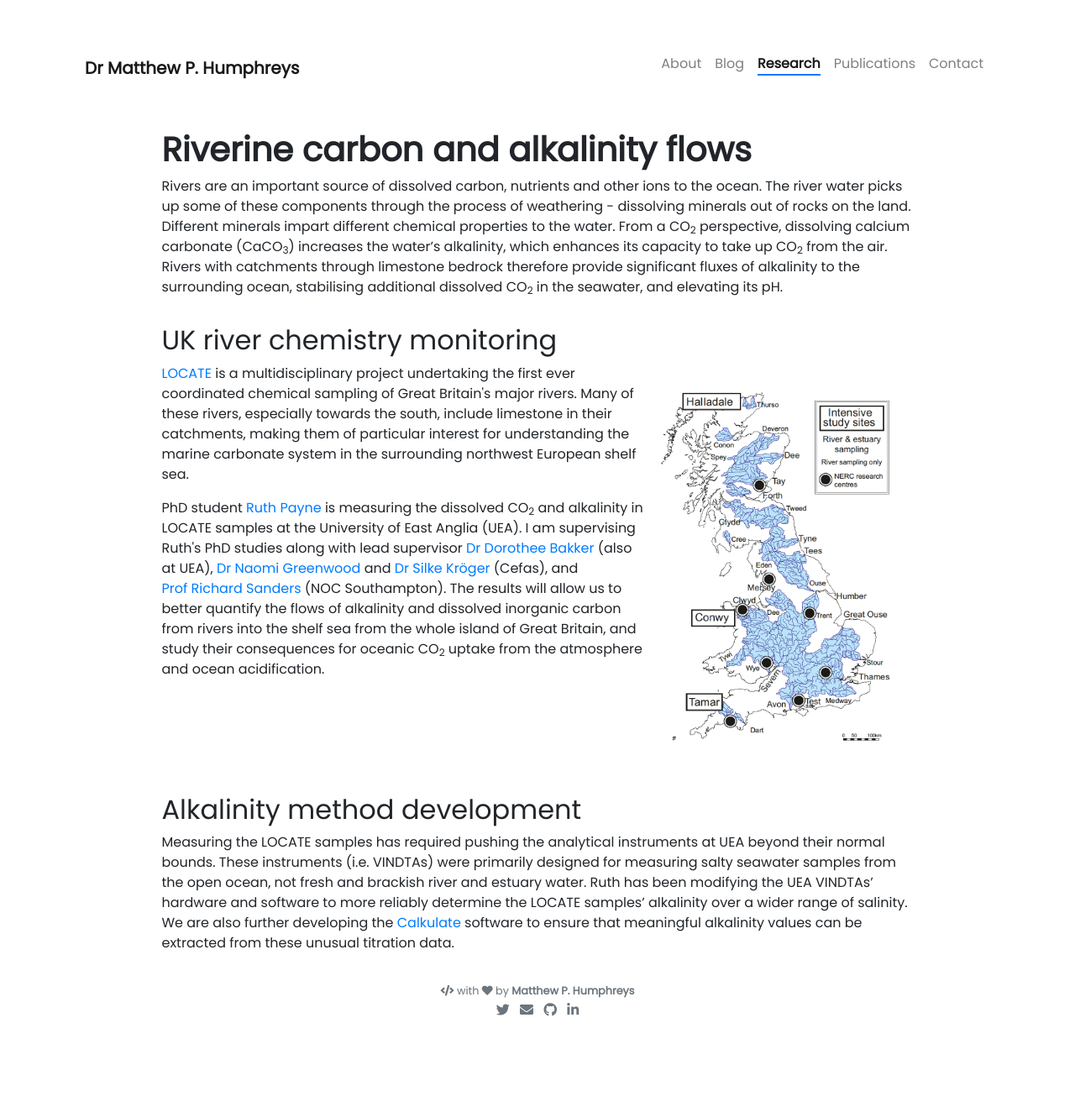
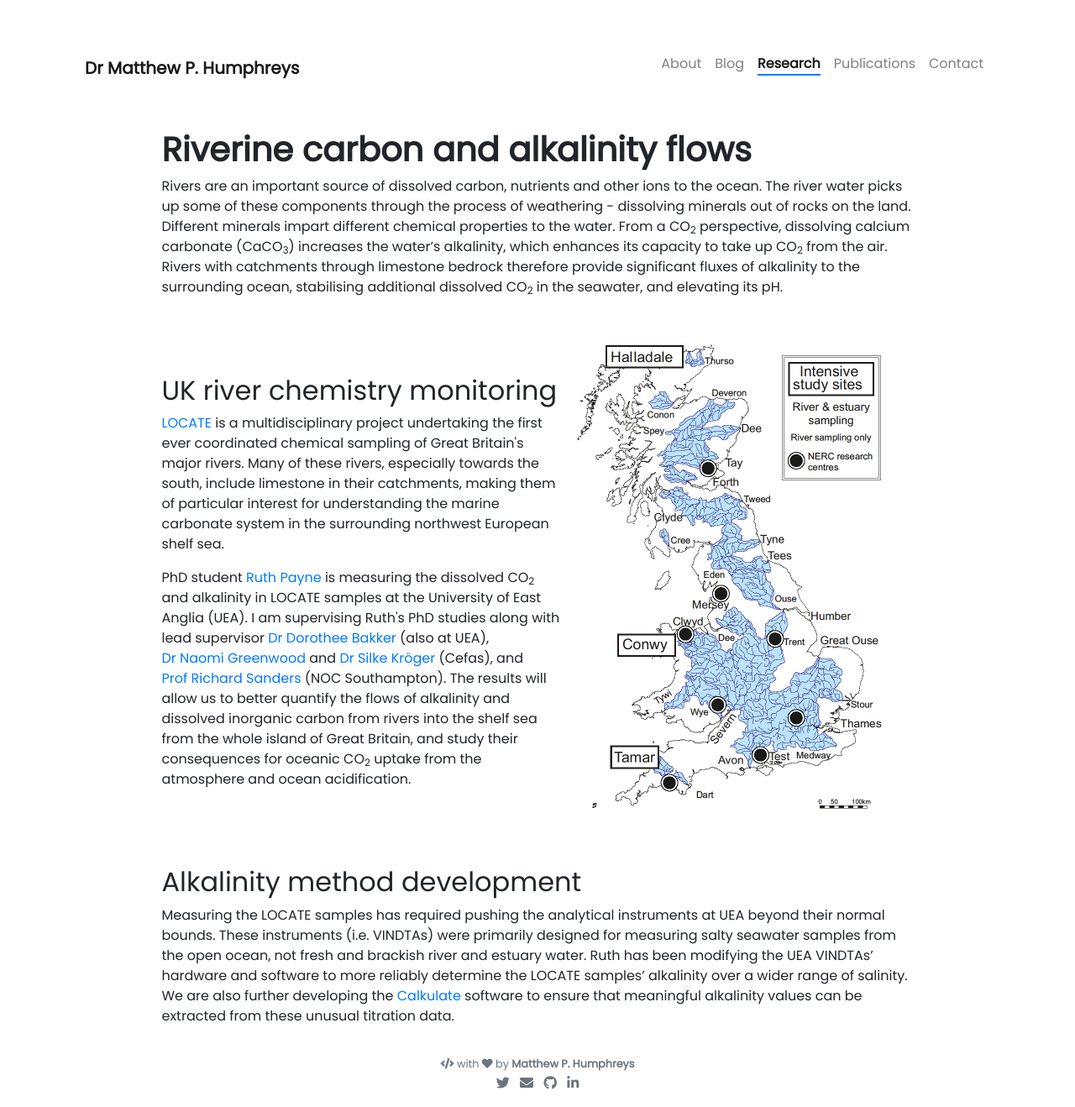
Before and after one commit to mvdh7/mvdh7.github.io, a Jekyll site: the page built from _projects/350-locate.md, in a window 1280 px wide. Shown: the whole page at 84% size. Built offline with Jekyll 4.4.1, drawn with Linux system fonts in a browser that asks for light colours; nearby versions of some CDN libraries; comment, search, counter and statistics services are not loaded; before the commit the page ends 1231 px from its top, so only the background shows below that.

Commit message:
Add h2 to the flexbox

```diff
--- a/_projects/350-locate.md
+++ b/_projects/350-locate.md
@@ -12,17 +12,16 @@
 
 Rivers are an important source of dissolved carbon, nutrients and other ions to the ocean. The river water picks up some of these components through the process of weathering - dissolving minerals out of rocks on the land. Different minerals impart different chemical properties to the water. From a CO<sub>2</sub> perspective, dissolving calcium carbonate (CaCO<sub>3</sub>) increases the water's alkalinity, which enhances its capacity to take up CO<sub>2</sub> from the air. Rivers with catchments through limestone bedrock therefore provide significant fluxes of alkalinity to the surrounding ocean, stabilising additional dissolved CO<sub>2</sub> in the seawater, and elevating its pH.
 
-## UK river chemistry monitoring
-
-<div style="display:flex">
+<div style="display:flex; align-items:center">
 
 <div>
+<h2>UK river chemistry monitoring</h2>
 <p><a href="http://locate.ac.uk/">LOCATE</a> is a multidisciplinary project undertaking the first ever coordinated chemical sampling of Great Britain's major rivers. Many of these rivers, especially towards the south, include limestone in their catchments, making them of particular interest for understanding the marine carbonate system in the surrounding northwest European shelf sea.</p>
 
 <p>PhD student <a href="https://people.uea.ac.uk/ruth_s_payne">Ruth Payne</a> is measuring the dissolved CO<sub>2</sub> and alkalinity in LOCATE samples at the University of East Anglia (UEA). I am supervising Ruth's PhD studies along with lead supervisor <a href="https://people.uea.ac.uk/d_bakker">Dr Dorothee Bakker</a> (also at UEA), <a href="https://people.uea.ac.uk/n_greenwood">Dr Naomi Greenwood</a> and <a href="https://www.cefas.co.uk/about-us/people/dr-silke-kroeger/">Dr Silke Kröger</a> (Cefas), and <a href="https://noc.ac.uk/people/rics">Prof Richard Sanders</a> (NOC Southampton). The results will allow us to better quantify the flows of alkalinity and dissolved inorganic carbon from rivers into the shelf sea from the whole island of Great Britain, and study their consequences for oceanic CO<sub>2</sub> uptake from the atmosphere and ocean acidification.</p>
 </div>
 
-<img src="https://raw.githubusercontent.com/mvdh7/mvdh7.github.io/master/images/locate.png" alt="Map of UK river catchments investigated by the LOCATE research programme." width="316" height="448" />
+<img src="https://raw.githubusercontent.com/mvdh7/mvdh7.github.io/master/images/locate.png" alt="Map of UK river catchments investigated by the LOCATE research programme." width="421" height="597" />
 
 </div>
 
```
